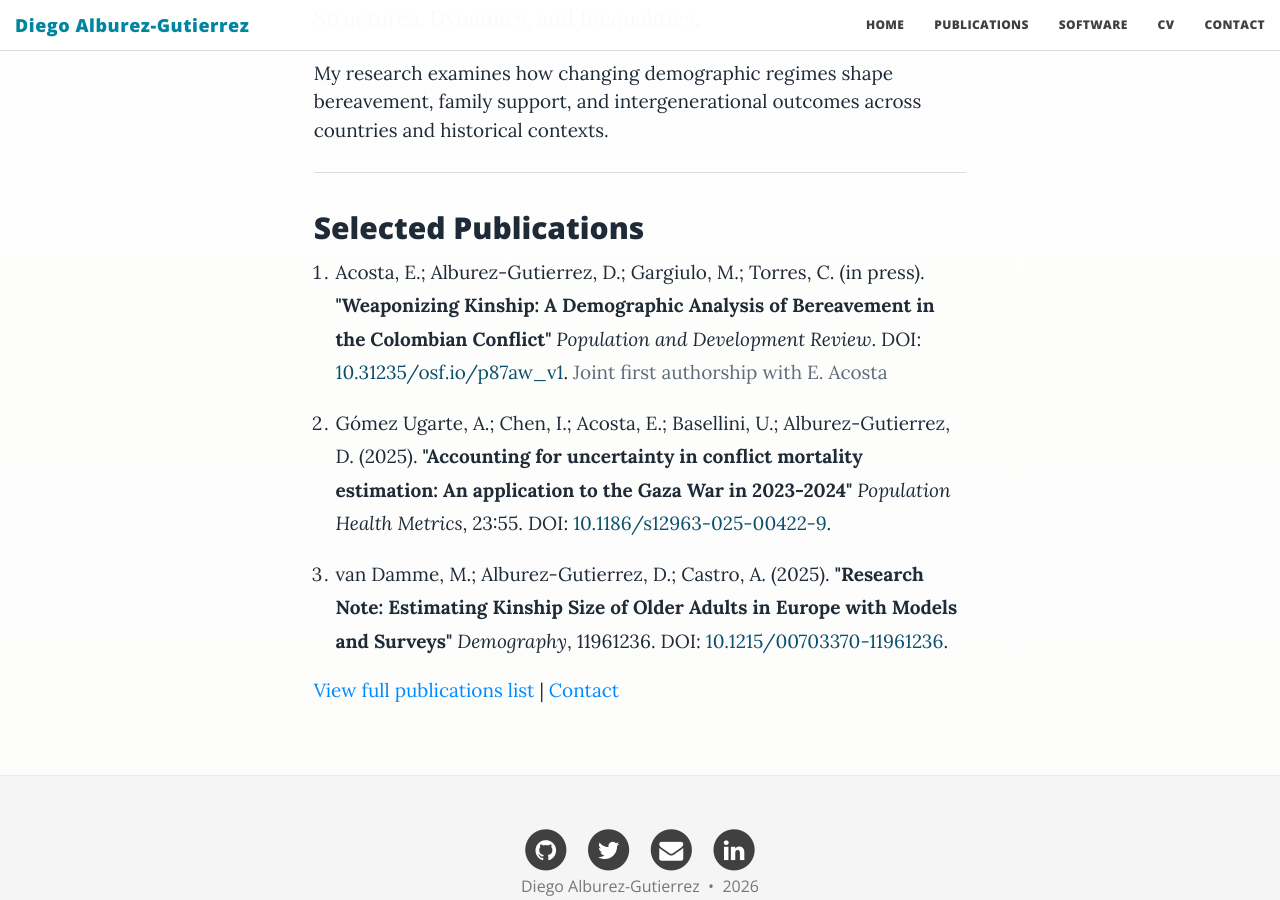
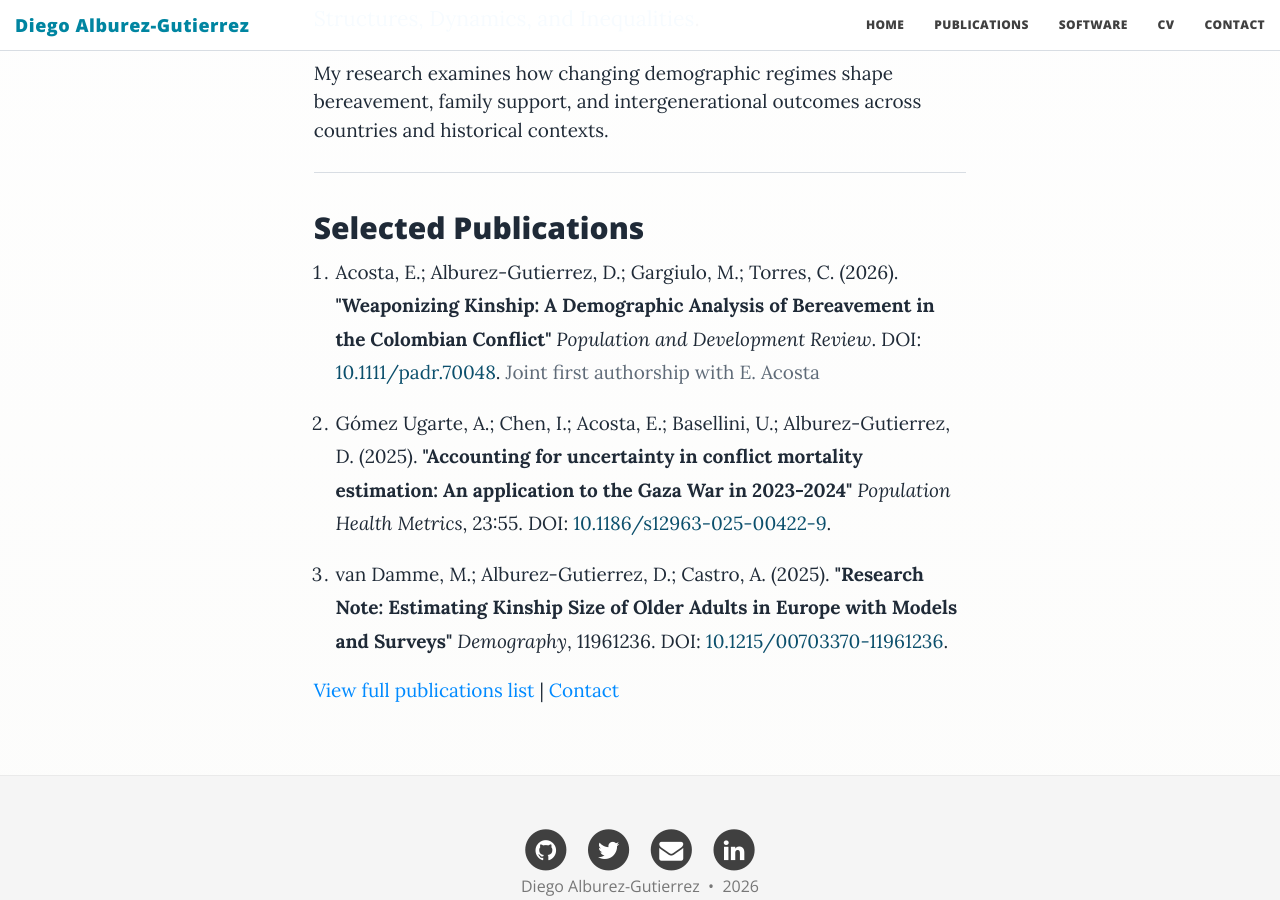
Before and after one commit to alburezg/alburezg.github.io, a Jekyll site: the page built from index.md, in a window 1280 px wide and 900 px high, scrolled down 586 px. Built offline with Jekyll 4.4.1, drawn with Linux system fonts in a browser that asks for light colours; nearby versions of some CDN libraries; our own code applies the rules of GitHub Pages for plain Markdown files.

Commit message:
Update Weaponizing Kinship pub with published DOI and year
- doi/doi_url updated to 10.1111/padr.70048 (Population and Development Review)
- year updated from "in press" to "2026"

Co-Authored-By: Claude Sonnet 4.6 <noreply@anthropic.com>

```diff
--- a/_data/publications.yml
+++ b/_data/publications.yml
@@ -3,12 +3,12 @@ sections:
     title: Publications in Peer-Reviewed Journals
     items:
       - authors: "Acosta, E.; Alburez-Gutierrez, D.; Gargiulo, M.; Torres, C."
-        year: "in press"
+        year: "2026"
         title: "Weaponizing Kinship: A Demographic Analysis of Bereavement in the Colombian Conflict"
         venue: "Population and Development Review"
         notes: "Joint first authorship with E. Acosta"
-        doi: "10.31235/osf.io/p87aw_v1"
-        doi_url: "https://osf.io/preprints/socarxiv/p87aw_v1"
+        doi: "10.1111/padr.70048"
+        doi_url: "https://doi.org/10.1111/padr.70048"
         featured: true
       - authors: "Alburez-Gutierrez, D."
         year: "2026"
```
